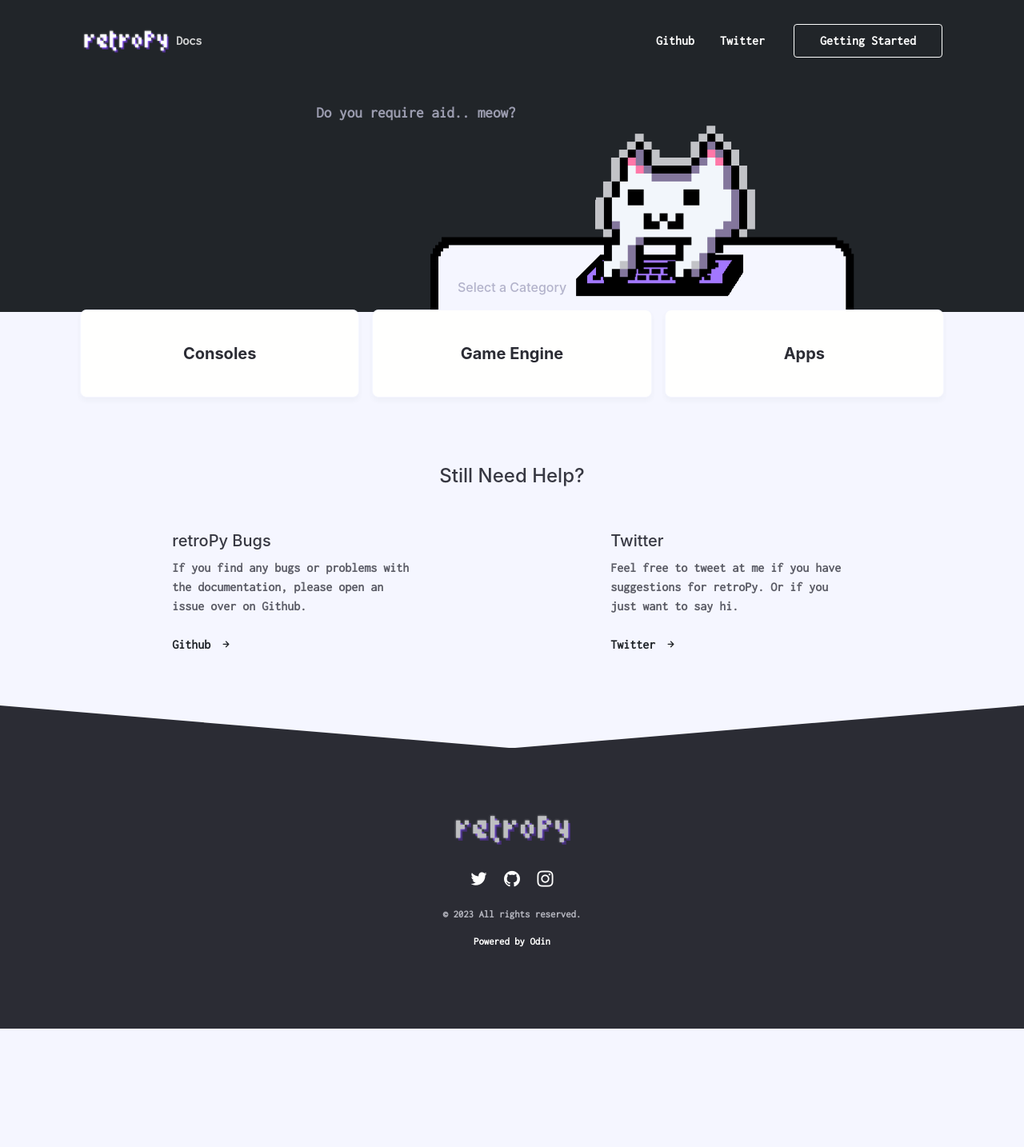
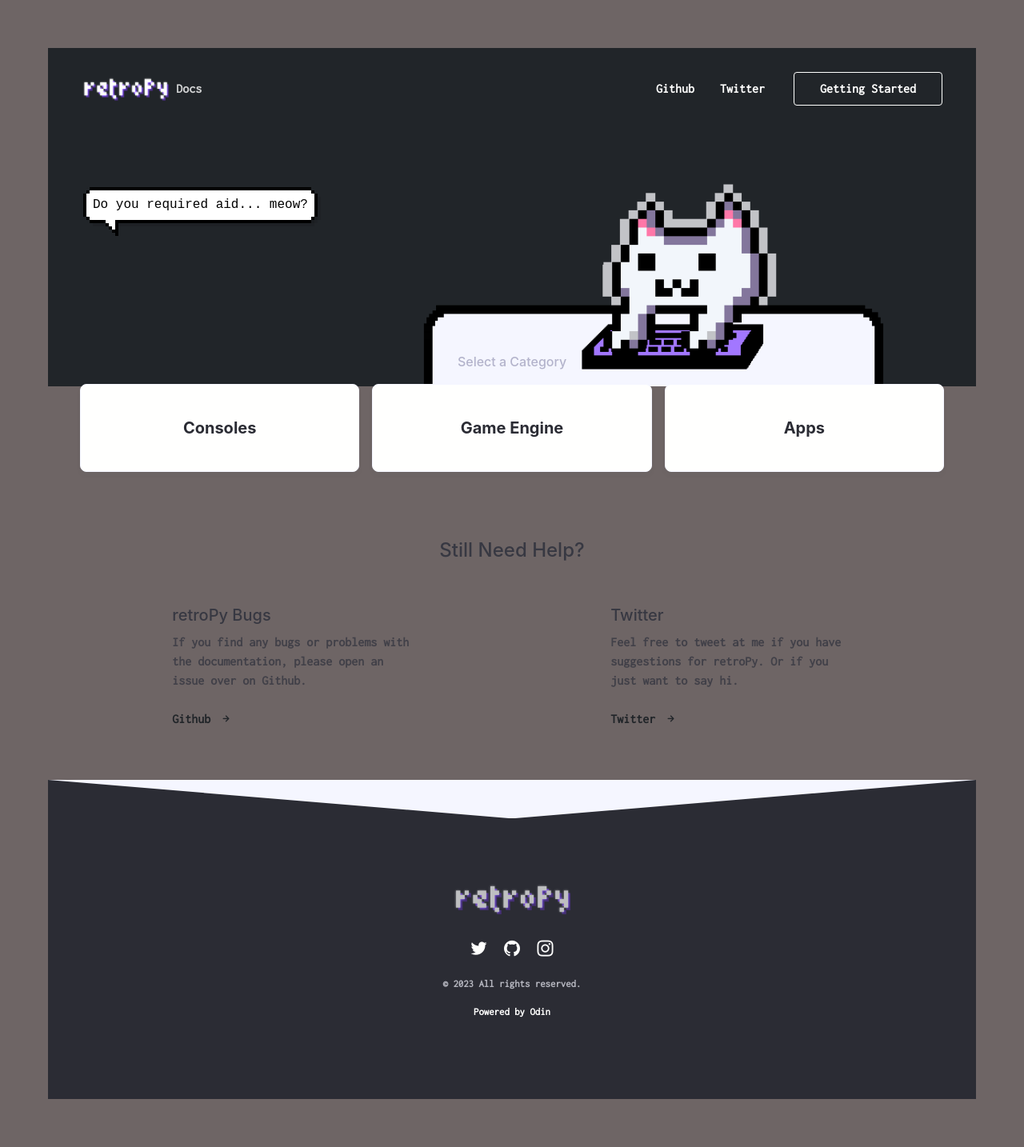
Before and after one commit to respawnin/retropy-docs, a Jekyll site: the page built from index.html, in a window 1280 px wide. Shown: the whole page at 80% size. Built offline with Jekyll 4.4.1, drawn with Linux system fonts in a browser that asks for light colours; nearby versions of some CDN libraries; some web fonts are replaced; comment, search, counter and statistics services are not loaded; before the commit the page ends 1286 px from its top, so only the background shows below that.

Commit message:
speech bubble css

```diff
--- a/_includes/header-home.html
+++ b/_includes/header-home.html
@@ -3,7 +3,8 @@
     <div class="header ">
       {% include nav.html %}
       <header class="container grid-xl landing-header">
-        <h5 class="h5 text-center">{{ site.header }}</h5>
+        <div class="bubble shadow grow mini bottom">Do you required aid... meow?</div>
+        <!--<h5 class="h5 text-center">{{ site.header }}</h5>-->
         <div class="columns pt-12 pb-8">
           <div class="column col-11 col-mx-auto text-center">
 
--- a/_scss/_landing.scss
+++ b/_scss/_landing.scss
@@ -38,6 +38,86 @@
 
 
 }
+/*************************************************************************************************************/
+//speech bubble generator
+$black: #000;
+$white: #fff;
+$shadow: rgba(0,0,0,0.1);
+
+$px: 4px;
+
+body {
+	background-color:#6e6565;
+	padding: 60px;
+}
+
+$bubble-border: 0 -1*$px $white,
+		0 -2*$px $black,
+		$px 0 $white,
+		$px -1*$px $black,
+		2*$px 0 $black,
+		0 $px $white,
+		0 2*$px $black,
+		-1*$px 0 $white,
+		-1*$px  $px $black,
+		-2*$px 0 $black,
+		-1*$px -1*$px $black,
+		$px $px $black;
+
+.bubble {
+	position: relative;
+	display: inline-block;
+	margin: 5*$px;
+	text-align: center;
+	font-family: 'VK323', cursive;
+	font-size: 16px;
+	line-height:1.3em;
+	// letter-spacing: -0.04em;
+	background-color: $white;
+	color: $black;
+	padding: 3*$px;
+	box-shadow: $bubble-border;
+
+	box-sizing: border-box;
+	width:200px;
+
+	&::after {
+		content: '';
+		display: block;
+		position: absolute;
+		box-sizing: border-box;
+	}
+
+	&.shadow { box-shadow: $bubble-border, $px 3*$px $shadow, 3*$px $px $shadow, 2*$px 2*$px $shadow; }
+
+	&.mini { width:110px; font-size: 16px; padding: 4px; font-family: monospace; }
+
+	&.grow { width:initial; }
+
+	&.bottom::after {
+		height: $px;
+		width: $px;
+		bottom: -2*$px;
+		left: 8*$px;
+		box-shadow:
+			0 $px $black,
+			0 2*$px $black,
+			0 3*$px $black,
+			0 4*$px $black,
+			-1*$px 3*$px $black,
+			-2*$px 2*$px $black,
+			-3*$px 1*$px $black,
+			-1*$px $px $white,
+			-2*$px $px $white,
+			-1*$px 2*$px $white,
+			-1*$px 0 $white,
+			-2*$px 0 $white,
+			-3*$px 0 $white;
+	}
+
+}
+
+/*************************************************************************************************************/
 
 .overview {
   background: $gray-color-light;
```
